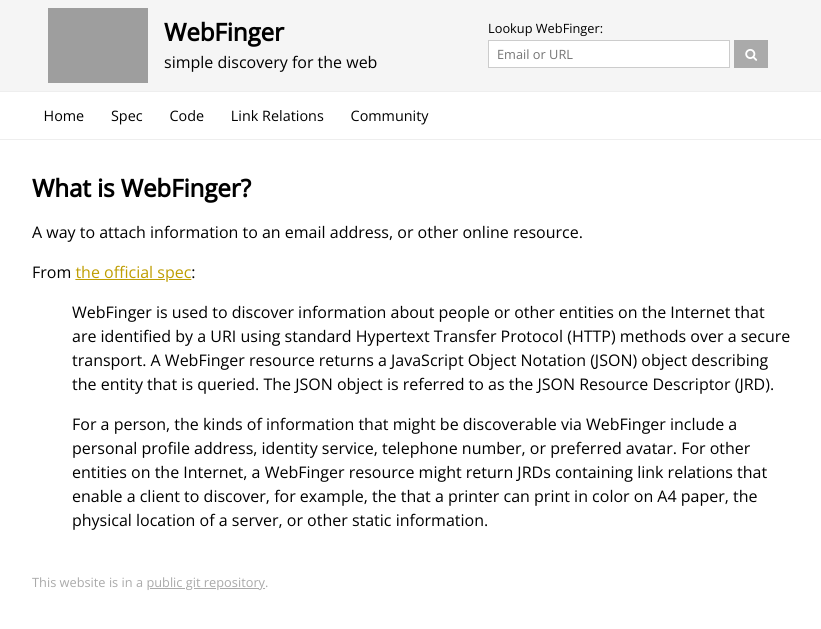
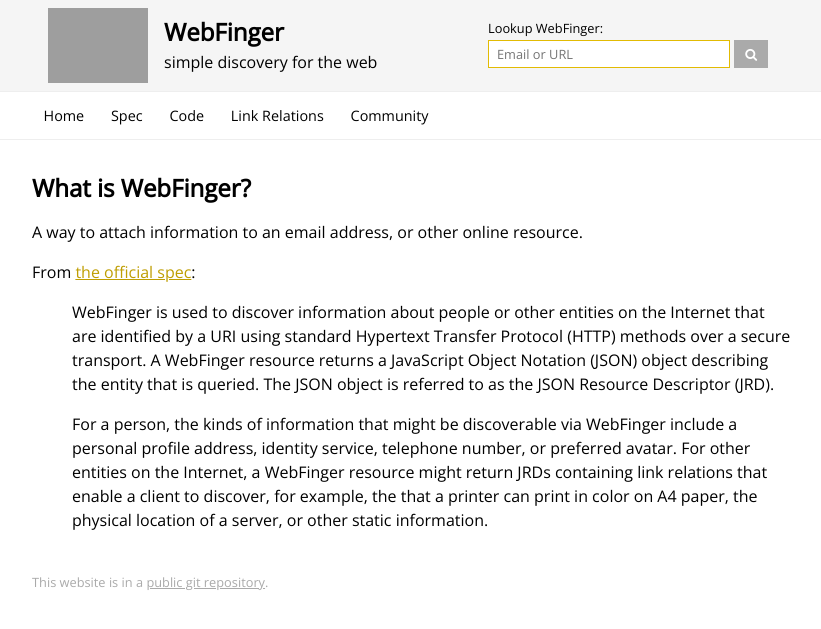
Before and after one commit to webfinger/webfinger.net, a Jekyll site: the page built from index.md, in a window 1280 px wide. Shown: the top 629 px of the page, without its empty margins (208-1029 px from the left). Built offline with Jekyll 4.4.1, drawn with Linux system fonts in a browser that asks for light colours; nearby versions of some CDN libraries.

Commit message:
add autofocus attribute to search input

```diff
--- a/_layouts/default.html
+++ b/_layouts/default.html
@@ -22,7 +22,7 @@
 
         <form class="lookup" action="https://client.webfinger.net/lookup" method="get" autocomplete="on">
           <h3>Lookup WebFinger:</h3>
-          <input type="text" name="resource" id="resource" placeholder="Email or URL" tabindex="1"/>
+          <input type="text" name="resource" id="resource" placeholder="Email or URL" tabindex="1" autofocus />
           <button tabindex="2"><i class="fa fa-search"></i></button>
         </form>
       </div>
```
